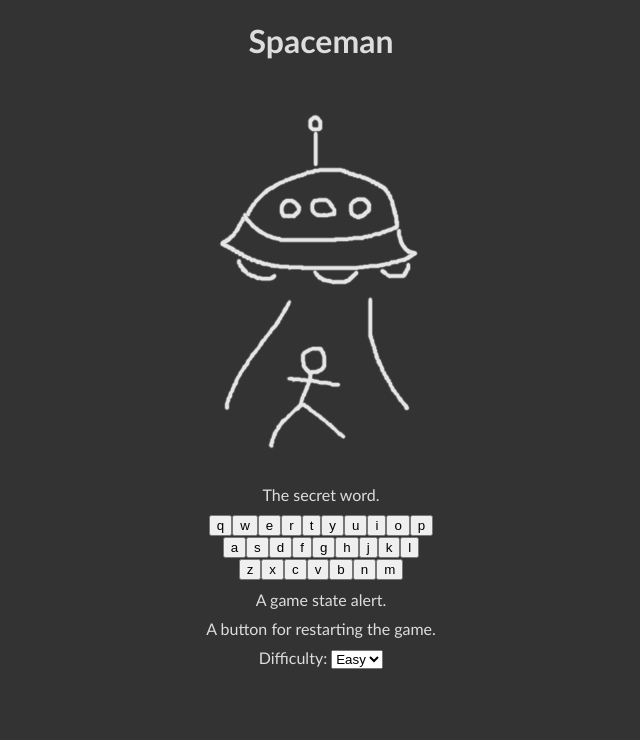
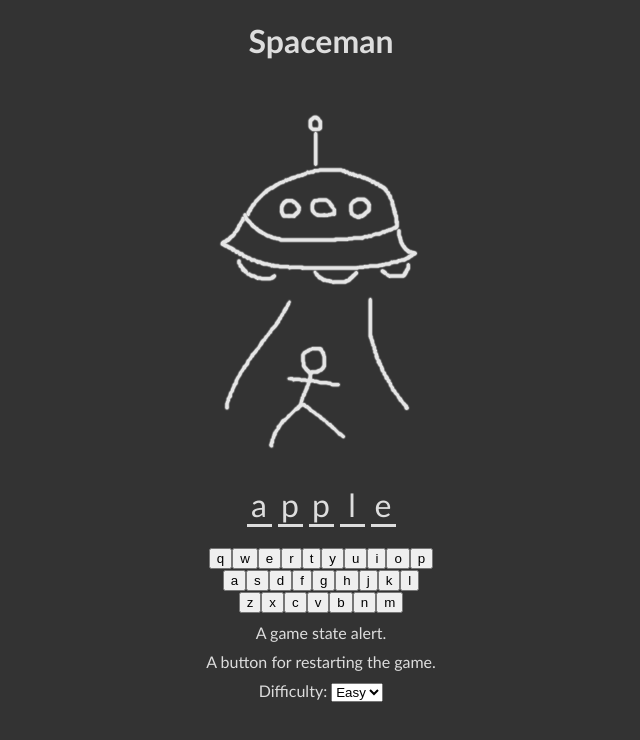
Before and after one commit to tomasz-rebas/react-spaceman, a React (Create React App) app: page / in a window 1280 px wide. Shown: the top 740 px of the page, without its empty margins (319-959 px from the left). Built offline with nearby package versions, Linux system fonts and the light colour scheme.

Commit message:
Display randomized secret word

```diff
--- a/src/components/SecretWord.js
+++ b/src/components/SecretWord.js
@@ -2,12 +2,18 @@ import React, { useState } from 'react';
 import data from '../data';
 
 export default function SecretWord() {
-    const [secretWord, setSecretWord] = useState(getRandomWord())
+    const [secretWord, setSecretWord] = useState(getRandomWord());
+    const letterFields = secretWord.map(letter => {
+        return <span className="letter-field">{letter}</span>
+    });
     return (
-        <div className="secret-word">The secret word.</div>
+        <div className="secret-word">
+            {letterFields}
+        </div>
     );
 }
 
 function getRandomWord() {
-    return data[Math.floor(Math.random() * data.length)];
+    // use split so we can work with array of chars
+    return data[Math.floor(Math.random() * data.length)].split('');
 }
--- a/src/style.css
+++ b/src/style.css
@@ -12,3 +12,16 @@ body {
     margin-top: 10px;
     margin-bottom: 10px;
 }
+
+.secret-word {
+    margin-bottom: 20px;
+}
+
+.letter-field {
+    font-size: 2em;
+    margin-left: 3px;
+    margin-right: 3px;
+    border-bottom: 3px solid;
+    width: 25px;
+    display: inline-block;
+}
```
